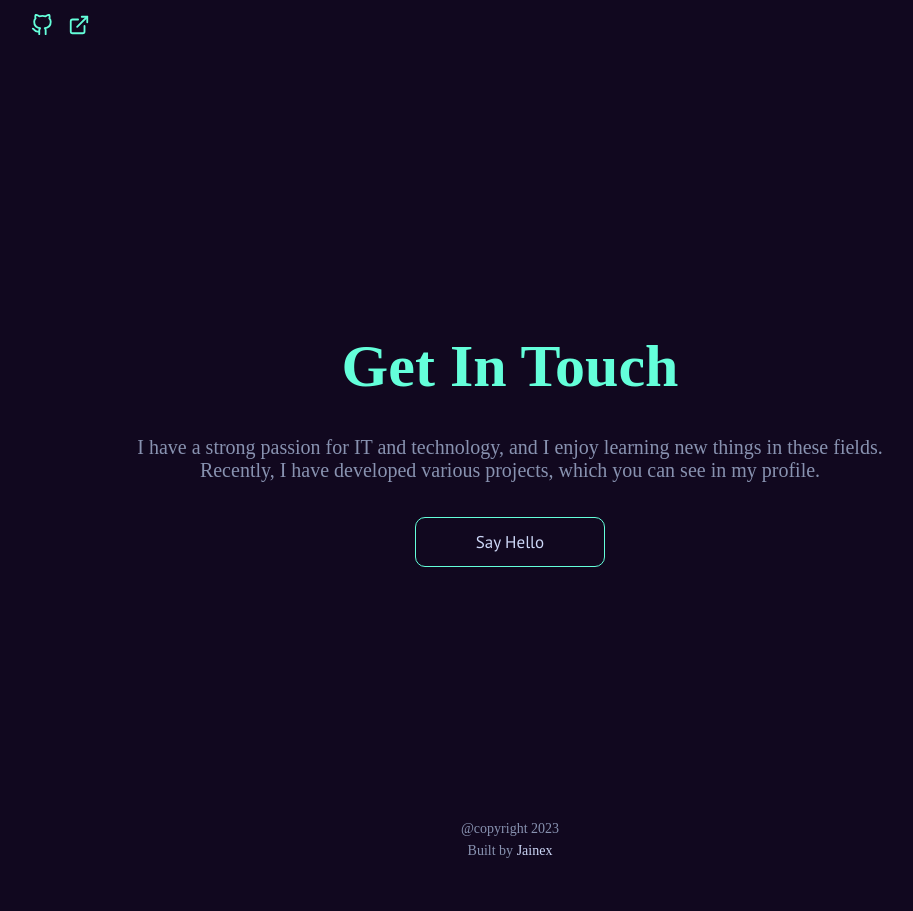
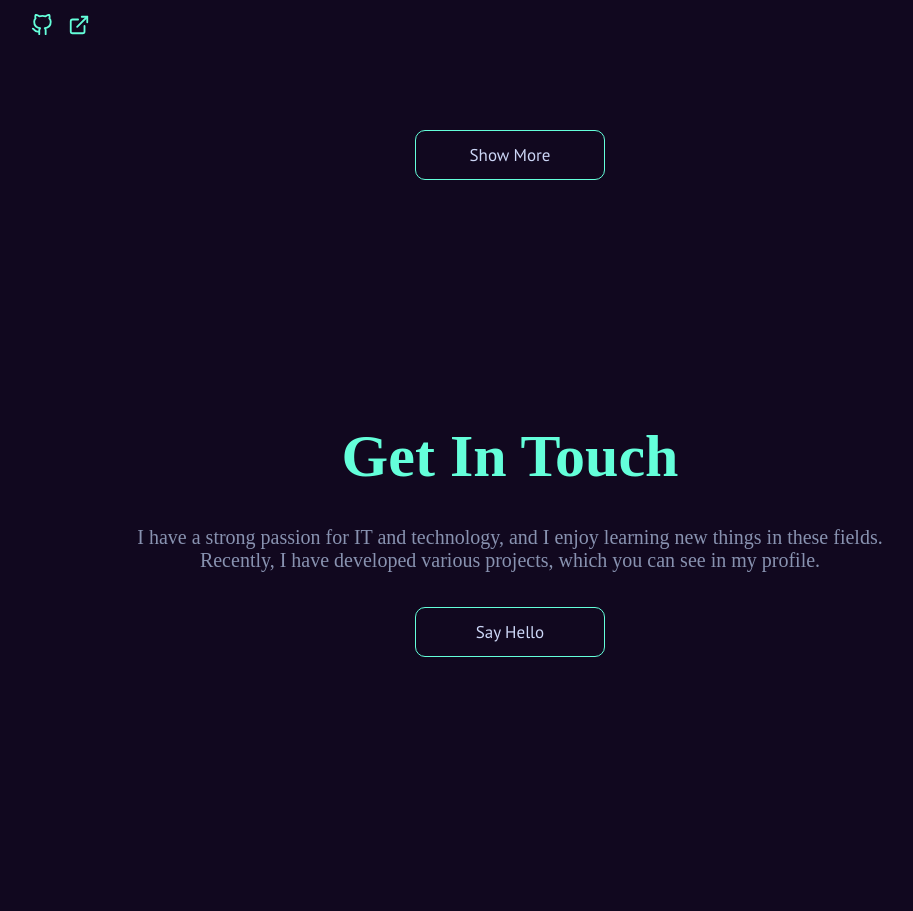
Before and after one commit to Jainex17/Portfolio, a React (Create React App) app: page / in a window 1280 px wide. Shown: the part 1540-2451 px from the top of the page, without its empty margins (130-1043 px from the left). Before the commit the page ends 2420 px from the top, so only its background shows below. Built offline with nearby package versions, Linux system fonts and the light colour scheme.

Commit message:
add projects page more button

```diff
--- a/src/Componets/projects/Projects.css
+++ b/src/Componets/projects/Projects.css
@@ -119,7 +119,28 @@
   width: 22px;
   padding-right: 15px;
 }
-
+.projects .showmore{
+  width: 100%;
+  display: flex;
+  justify-content: center;
+  align-items: center;
+  margin: 40px 0 0 0;
+}
+.projects .showmore button{
+  background-color: transparent;
+  border: 1px solid var(--green);
+  color: var(--lightest-navy);
+  width: 190px;
+  height: 50px;
+  border-radius: 10px;
+  font-family: var(--ptfont);
+  font-size: 17px;
+  cursor: pointer;
+  transition: 0.5s ease all;
+}
+.projects .showmore button:hover{
+  background-color: rgba(100, 255, 218, 0.1);
+}
 @media only screen and (max-width: 460px) {
   .projects {
     padding: 0px 0%;
--- a/src/Componets/projects/Projects.js
+++ b/src/Componets/projects/Projects.js
@@ -153,6 +153,9 @@ function Projects() {
           </div>
         </div>
       </div>
+      <div className="showmore">
+        <a href="https://github.com/Jainex17?tab=repositories" target={"_blank"} rel="noreferrer" ><button>Show More</button></a>
+      </div>
     </section>
   );
 }
```
Also changed, not shown: src/index.css (line endings or trailing spaces).
